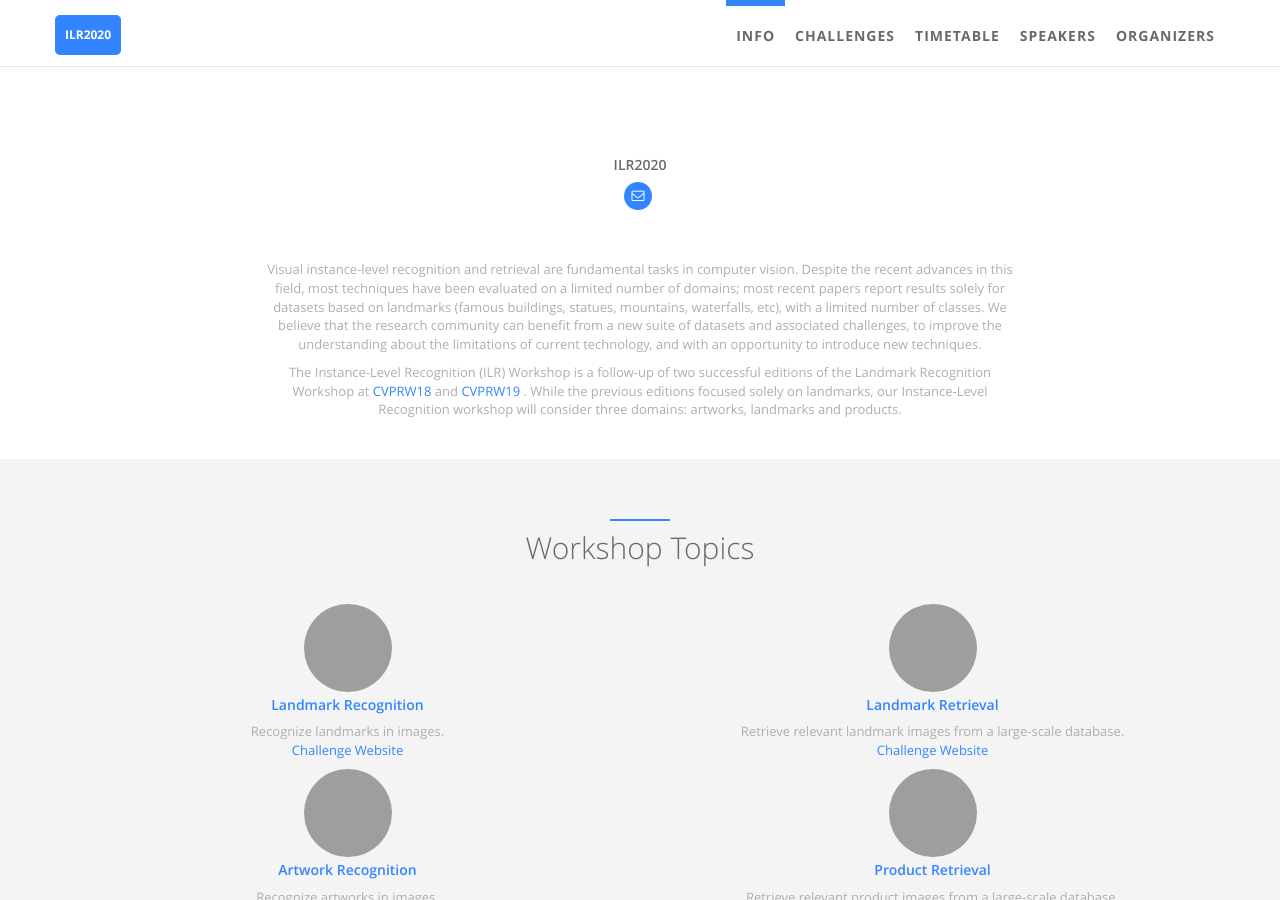
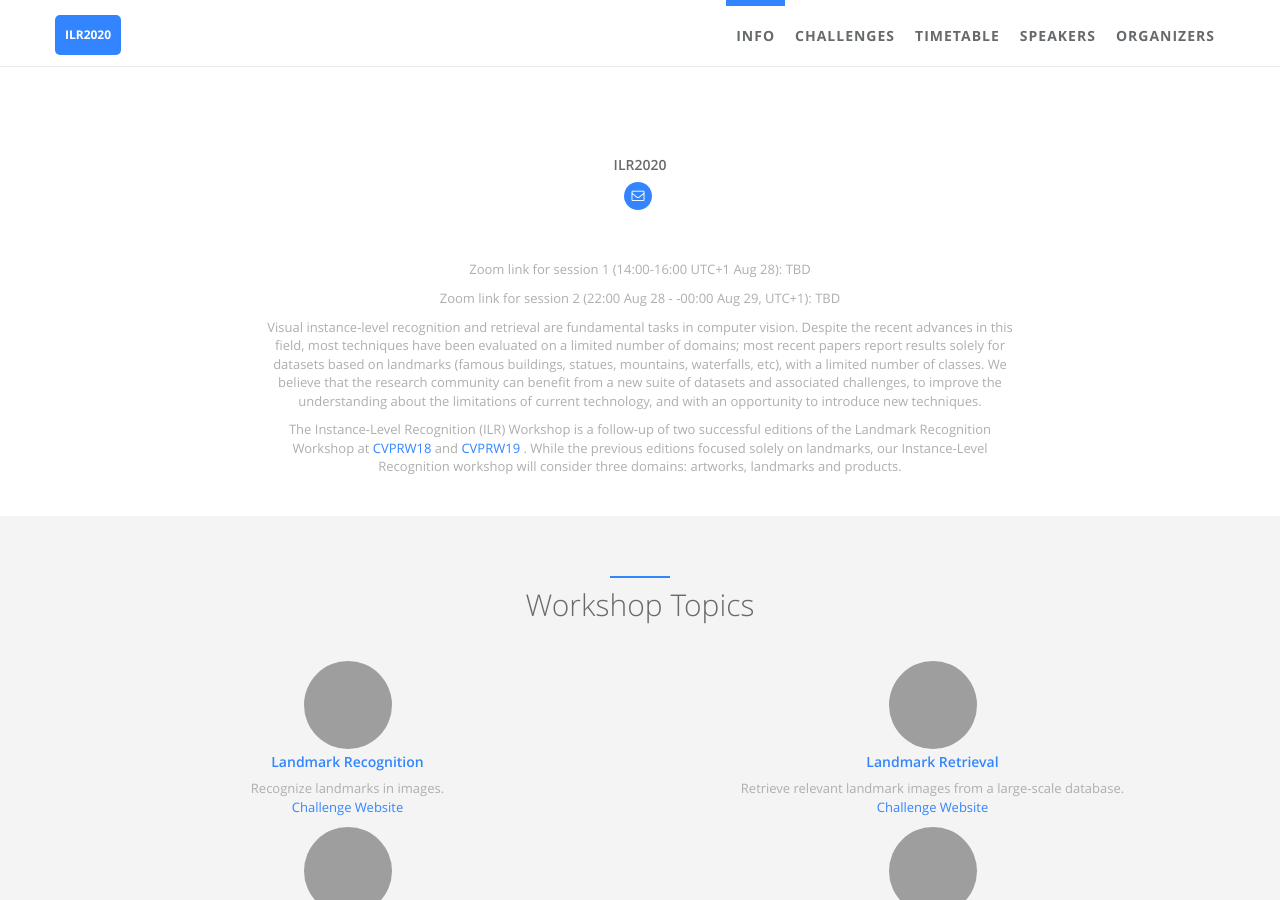
Before and after one commit to ilr-workshop/ECCVW2020, a Jekyll site: the page built from index.html, in a window 1280 px wide and 900 px high, scrolled down 573 px, cut to the strip 0-900 px from the top of the window. Built offline with Jekyll 4.4.1, drawn with Linux system fonts in a browser that asks for light colours; grey boxes are pictures that could not be loaded.

Commit message:
Adding placeholders for Zoom meeting URLs

```diff
--- a/_config.yml
+++ b/_config.yml
@@ -23,7 +23,7 @@
   #cv: http://cv.jarrekk.com  # An online CV can be printed as PDF, leave blank if you don't have now
   # skill icons are on avatar's left and right side. Reference urls are http://fontawesome.io/ and http://fizzed.com/oss/font-mfizz
   desc: >
-    <p>Visual instance-level recognition and retrieval are fundamental tasks in computer vision. Despite the recent advances in this field, most techniques have been evaluated on a limited number of domains; most recent papers report results solely for datasets based on landmarks (famous buildings, statues, mountains, waterfalls, etc), with a limited number of classes. We believe that the research community can benefit from a new suite of datasets and associated challenges, to improve the understanding about the limitations of current technology, and with an opportunity to introduce new techniques. </p><p>The Instance-Level Recognition (ILR) Workshop is a follow-up of two successful editions of the Landmark Recognition Workshop at <a href="https://landmarksworkshop.github.io/CVPRW2018" target="_blank"><span class="navy"> CVPRW18 </span></a> and  <a href="https://landmarksworkshop.github.io/CVPRW2019" target="_blank"><span class="navy"> CVPRW19 </span></a> . While the previous editions focused solely on landmarks, our Instance-Level Recognition workshop will consider three domains: artworks, landmarks and products.</p>
+    <p>Zoom link for session 1 (14:00-16:00 UTC+1 Aug 28): TBD</p><p>Zoom link for session 2 (22:00 Aug 28 - -00:00 Aug 29, UTC+1): TBD</p><p>Visual instance-level recognition and retrieval are fundamental tasks in computer vision. Despite the recent advances in this field, most techniques have been evaluated on a limited number of domains; most recent papers report results solely for datasets based on landmarks (famous buildings, statues, mountains, waterfalls, etc), with a limited number of classes. We believe that the research community can benefit from a new suite of datasets and associated challenges, to improve the understanding about the limitations of current technology, and with an opportunity to introduce new techniques. </p><p>The Instance-Level Recognition (ILR) Workshop is a follow-up of two successful editions of the Landmark Recognition Workshop at <a href="https://landmarksworkshop.github.io/CVPRW2018" target="_blank"><span class="navy"> CVPRW18 </span></a> and  <a href="https://landmarksworkshop.github.io/CVPRW2019" target="_blank"><span class="navy"> CVPRW19 </span></a> . While the previous editions focused solely on landmarks, our Instance-Level Recognition workshop will consider three domains: artworks, landmarks and products.</p>
 # comment
   disqus:  # if you wanna comment feature, go to https://disqus.com/ to get your configuration; if not, comment following two lines.
   name: ILR2020
```
Also changed, not shown: 2 other files.
